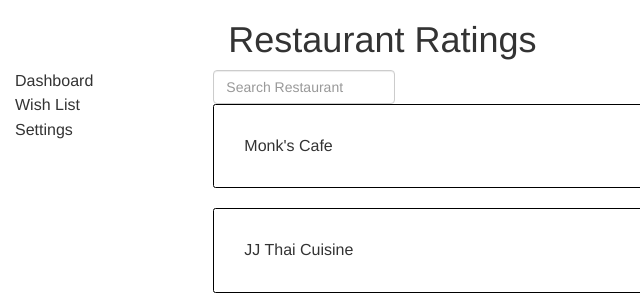
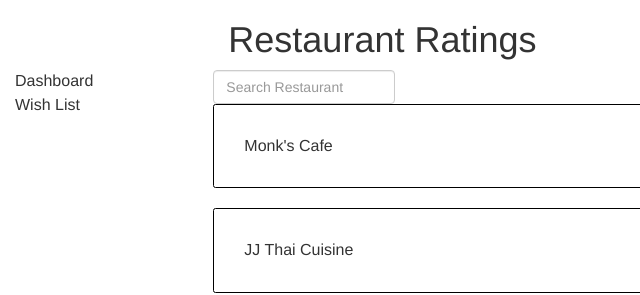
Before and after one commit to natashahakun/restaurant-ratings, a website: page index.html in a window 1280 px wide. Shown: the top 295 px of the page, 0-640 px from the left. Drawn offline with Linux system fonts and the light colour scheme.

Commit message:
Remove settings from nav.

```diff
--- a/views/nav.html
+++ b/views/nav.html
@@ -2,6 +2,5 @@
   	<ul class="nav nav-pills nav-stacked">
 	  	<li ui-sref="dashboard" role="listitem" class="pointer">Dashboard</li>
 	  	<li role="listitem" class="pointer">Wish List</li>
-	  	<li role="listitem" class="pointer">Settings</li>
   	</ul>
 </nav>
```
